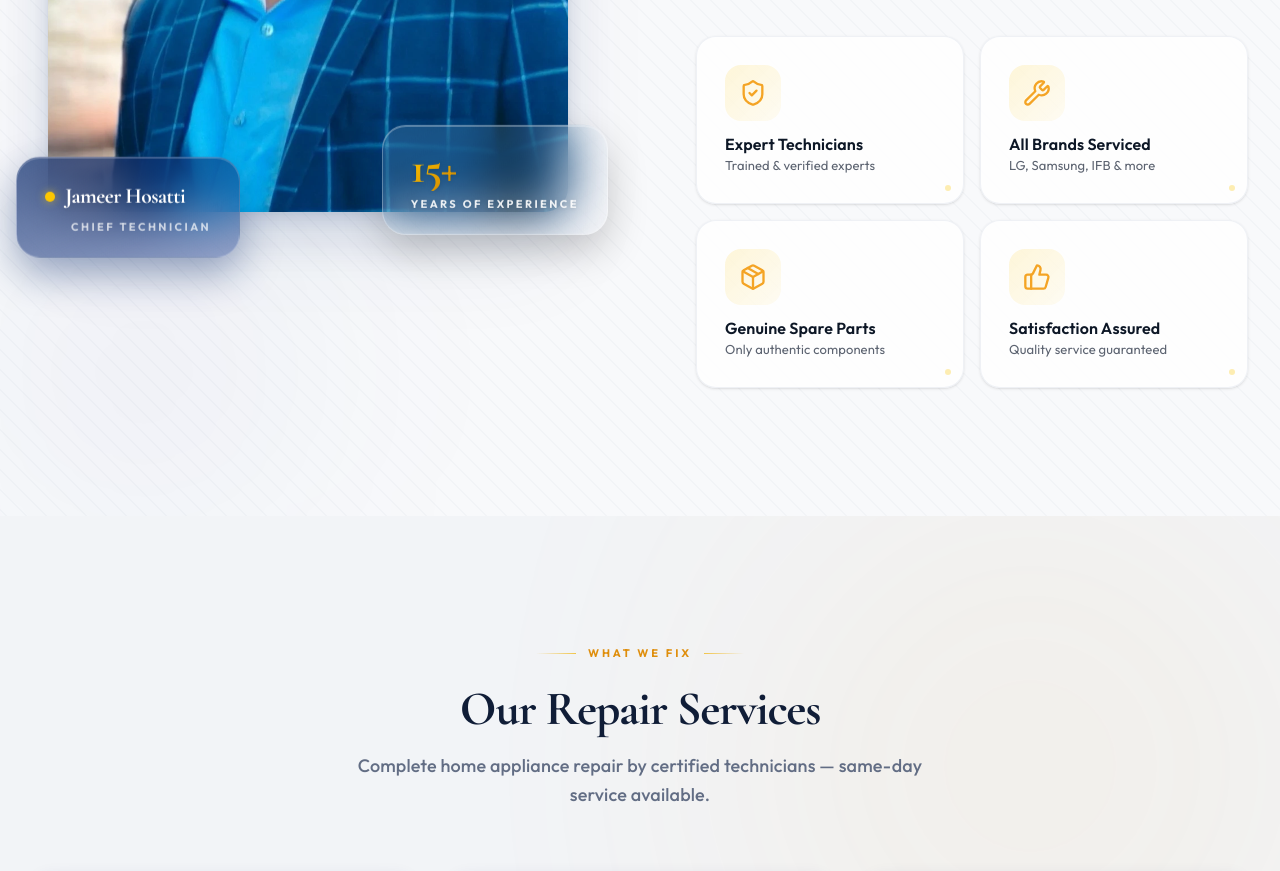
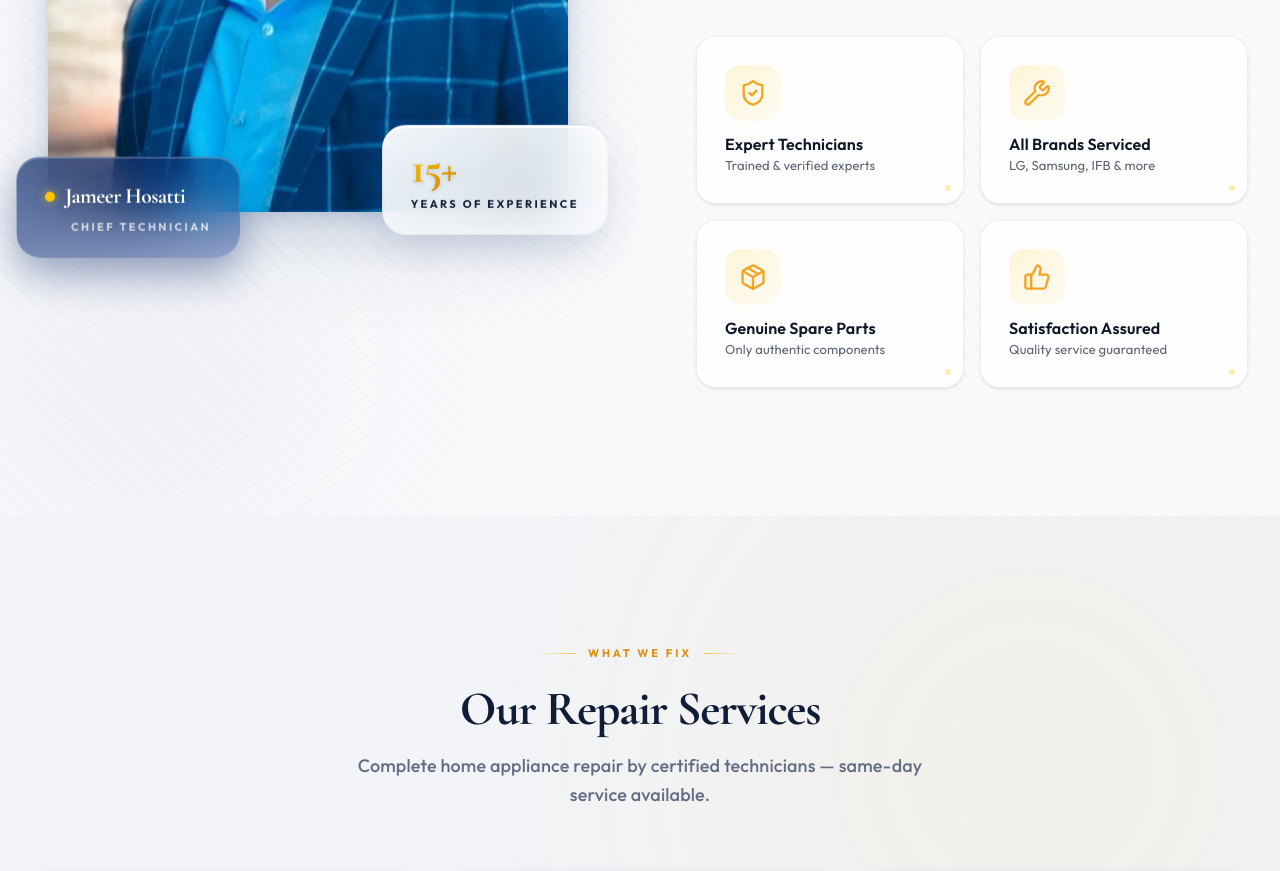
Before and after one commit to nehalnadaf-git/Hosatti-refrigeration-service, a Next.js app: page / in a window 1280 px wide. Shown: the part 1280-2151 px from the top of the page. Built offline with nearby package versions, Linux system fonts and the light colour scheme.

Commit message:
style(ui): update experience card to platinum white glassmorphism

```diff
--- a/src/components/sections/AboutSection.tsx
+++ b/src/components/sections/AboutSection.tsx
@@ -48,16 +48,16 @@ export default function AboutSection() {
                 </p>
               </div>
 
-              {/* Experience tag — Premium Blue Glassmorphism */}
+              {/* Experience tag — Platinum White Glassmorphism */}
               <div
-                className="absolute -bottom-4 -right-4 sm:-bottom-6 sm:-right-4 md:-bottom-6 md:-right-10 rounded-2xl md:rounded-3xl bg-gradient-to-br from-white/10 to-white/5 backdrop-blur-xl px-4 py-3 sm:px-5 sm:py-4 md:px-7 md:py-5 z-20 shadow-[0_16px_40px_rgba(0,0,0,0.2),inset_0_1px_0_rgba(255,255,255,0.3)] border border-white/30 animate-[float-subtle_5s_ease-in-out_infinite]"
+                className="absolute -bottom-4 -right-4 sm:-bottom-6 sm:-right-4 md:-bottom-6 md:-right-10 rounded-2xl md:rounded-3xl bg-gradient-to-br from-white/95 to-slate-50/80 backdrop-blur-xl px-4 py-3 sm:px-5 sm:py-4 md:px-7 md:py-5 z-20 shadow-[0_16px_40px_rgba(11,43,107,0.12),inset_0_2px_0_rgba(255,255,255,1)] border border-slate-200/50 animate-[float-subtle_5s_ease-in-out_infinite]"
                 style={{ animationDelay: "1s" }}
               >
                 <div className="flex flex-col items-start">
                   <p className="font-display font-bold leading-none text-[1.5rem] sm:text-[2rem] md:text-[2.8rem] bg-gradient-to-br from-yellow-400 to-yellow-600 bg-clip-text text-transparent drop-shadow-sm" style={{ letterSpacing: "-0.04em" }}>
                     15+
                   </p>
-                  <p className="mt-1 font-body text-[8px] sm:text-[9.5px] md:text-[11px] font-bold uppercase tracking-[0.22em] text-white/90 whitespace-nowrap drop-shadow-sm">
+                  <p className="mt-1 font-body text-[8px] sm:text-[9.5px] md:text-[11px] font-bold uppercase tracking-[0.22em] text-[hsl(216,50%,15%)] whitespace-nowrap">
                     Years of Experience
                   </p>
                 </div>
```
